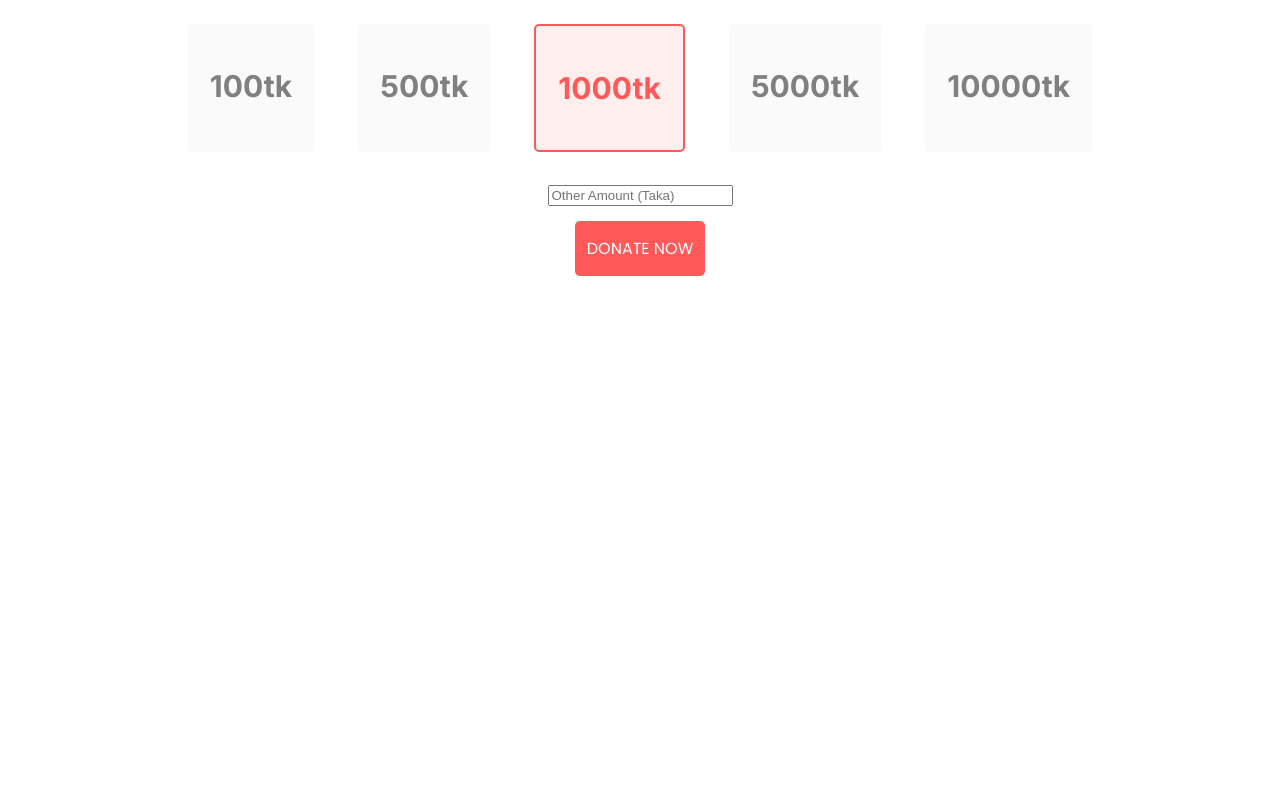
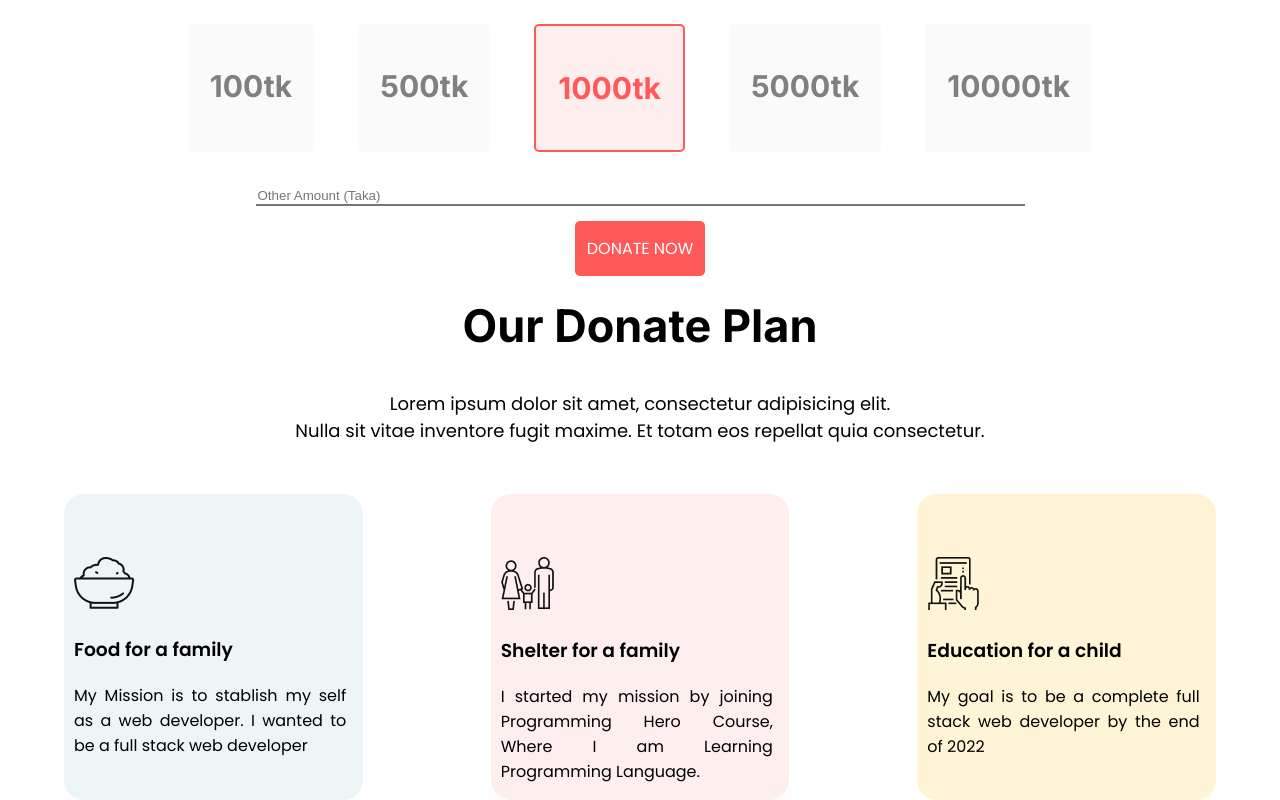
Before and after one commit to ZakariaIslamXaki/donate-today, a plain HTML site: page index.html in a window 1280 px wide. Shown: the part 848-1648 px from the top of the page. Before the commit the page ends 1124 px from the top, so only its background shows below. Drawn offline with Linux system fonts and the light colour scheme.

Commit message:
donation plan section added

```diff
--- a/index.html
+++ b/index.html
@@ -45,8 +45,29 @@
             <a class="amount-button" target="_blank" href="">DONATE NOW</a>
         </div>
     </section>
-    <section>
-
+    <section class="donate-plan">
+        <div>
+            <h1 class="donate-now-title">Our Donate Plan</h1>
+            <p class="donate-now-para">Lorem ipsum dolor sit amet, consectetur adipisicing elit. <br> Nulla sit vitae
+                inventore fugit maxime. Et
+                totam eos repellat quia consectetur.</p>
+        </div>
+        <div class="donate-programs">
+            <div id="food" class="mission-item"><img class="illustrations" src="icons/food.png" alt="Food">
+                <h3>Food for a family</h3>
+                <p class="para">My Mission is to stablish my self as a web developer. I wanted to be a full stack web
+                    developer</p>
+            </div>
+            <div id="shelter" class="mission-item"><img class="illustrations" src="icons/shelter.png" alt="Shelter">
+                <h3>Shelter for a family</h3>
+                <p class="para">I started my mission by joining Programming Hero Course, Where I am Learning Programming
+                    Language.</p>
+            </div>
+            <div id="education" class="mission-item"> <img class="illustrations" src="icons/Frame-1.png" alt="Goals">
+                <h3>Education for a child</h3>
+                <p class="para">My goal is to be a complete full stack web developer by the end of 2022</p>
+            </div>
+        </div>
     </section>
     <footer>
 
--- a/style.css
+++ b/style.css
@@ -86,6 +86,10 @@ body {
 }
 
 .input-amount {
+    border-top: none;
+    border-left: none;
+    border-right: none;
+    width: 765px;
     margin-bottom: 30px;
 }
 
@@ -96,3 +100,46 @@ body {
     padding: 16px 12px;
     text-decoration: none;
 }
+
+.donate-plan {
+    text-align: center;
+}
+
+.donate-programs {
+    margin-top: 50px;
+    display: flex;
+    justify-content: center;
+}
+
+.mission-item {
+    width: 30%;
+    margin-left: 5%;
+    margin-right: 5%;
+    padding-left: 10px;
+    border-radius: 20px;
+}
+
+.illustrations {
+    padding-top: 63px;
+}
+
+#food {
+    background-color: rgba(79, 157, 166, 0.1);
+    text-align: left;
+}
+
+#shelter {
+    background-color: rgba(255, 89, 89, 0.1);
+    text-align: left;
+}
+
+#education {
+    background-color: rgba(255, 244, 214, 1);
+    text-align: left;
+}
+
+.para {
+    text-align: justify;
+    padding-right: 2px;
+    margin-right: 5%;
+}
```
